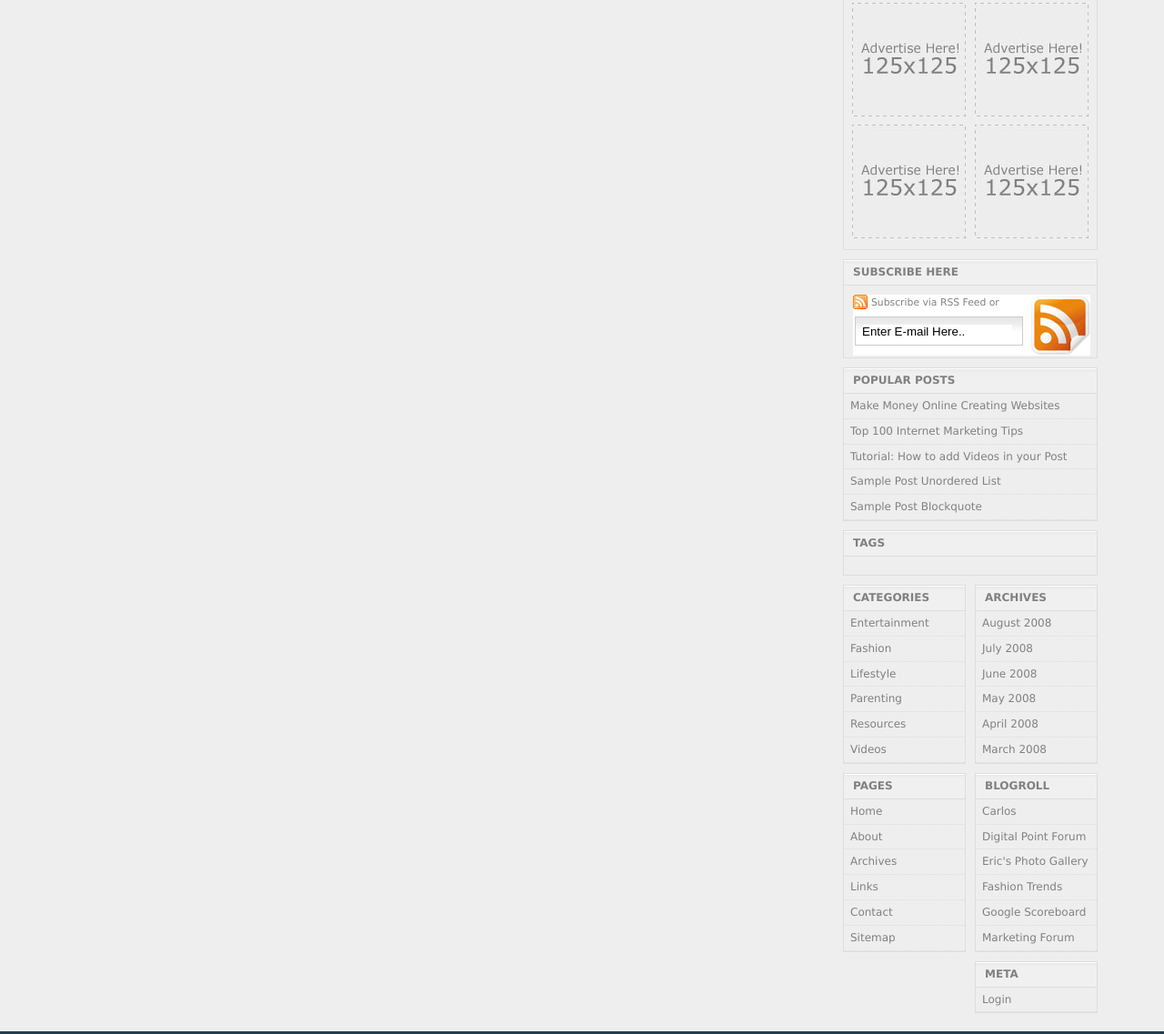
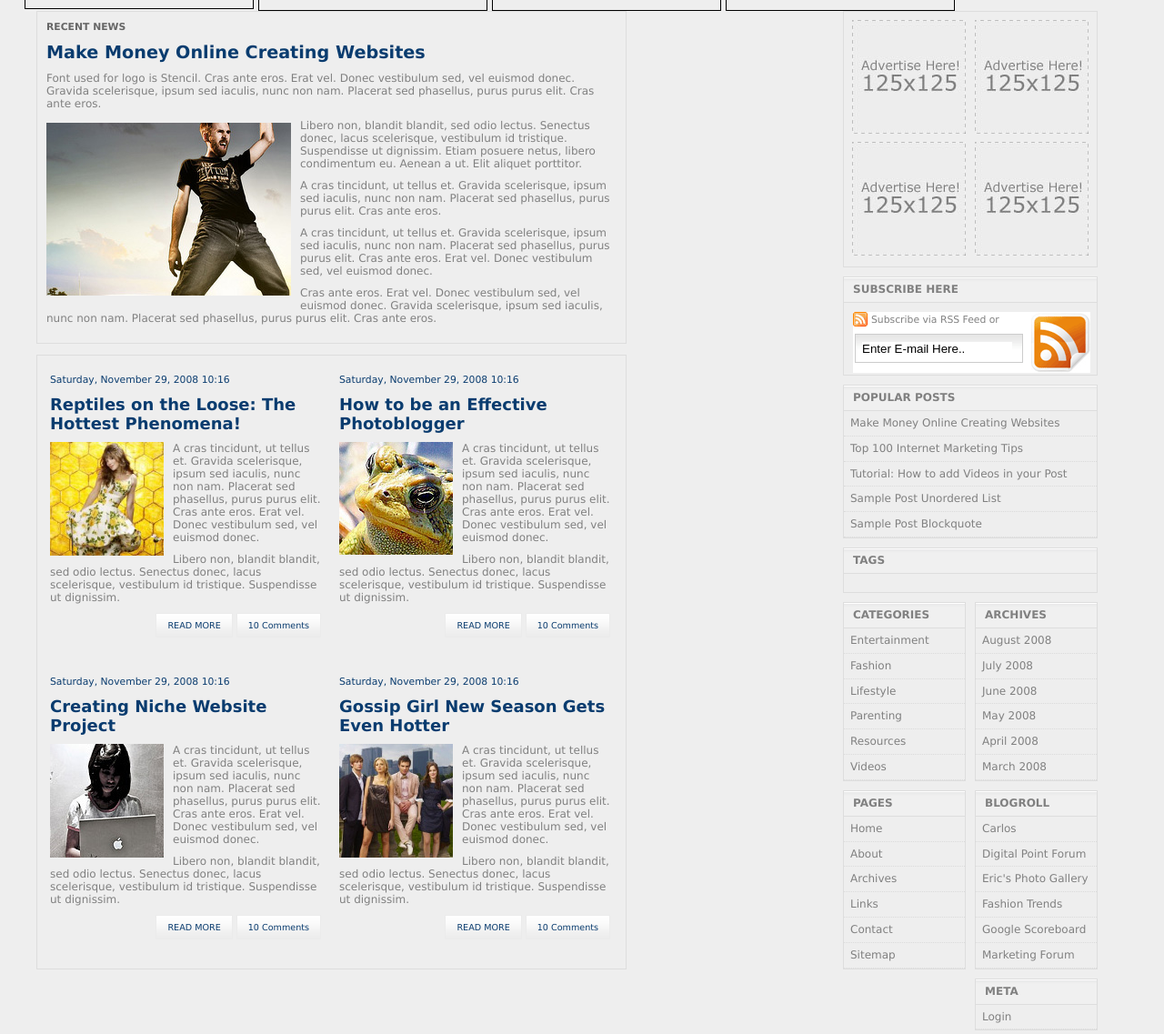
Before and after one commit to Harshpatel44/news_website, a plain HTML site: page index.html in a window 1280 px wide. Shown: the part 1200-2337 px from the top of the page at 91% size. Drawn offline with Linux system fonts and the light colour scheme.

Commit message:
box created

```diff
--- a/index.html
+++ b/index.html
@@ -5,6 +5,7 @@
 <meta http-equiv="Content-Type" content="text/html; charset=UTF-8" />
 <link rel="stylesheet" type="text/css" href="style.css" />
 <!--[if lte IE 6]><link rel="stylesheet" type="text/css" href="ie.css" /><![endif]-->
+
 </head>
 <body>
 <!-- BEGIN navigation -->
@@ -12,8 +13,8 @@
   <div class="wrapper">
     <ul>
       <li><a href="#">Home</a></li>
-      <li><a href="about.html">About Us</a></li>
-      <li><a href="page.html">Demo Page</a></li>
+      <li><a href="about.html">National</a></li>
+      <li><a href="page.html">International</a></li>
       <li><a href="contact.html">Contact Page</a></li>
     </ul>
     <form action="#">
@@ -71,65 +72,65 @@
       </div>
     </div>
 
-      <!--<div id="content">-->
-      <!--&lt;!&ndash; begin recent post &ndash;&gt;-->
-        <!-- -->
-      <!--<div class="recent post">-->
-        <!--<h2 class="title">Recent News</h2>-->
-        <!--<h2><a href="#">Make Money Online Creating Websites</a></h2>-->
-        <!--<p>Font used for logo is Stencil. Cras ante eros. Erat vel. Donec vestibulum sed, vel euismod donec. Gravida scelerisque, ipsum sed iaculis, nunc non nam. Placerat sed phasellus, purus purus elit. Cras ante eros.</p>-->
-        <!--<img src="images/_thumb1.jpg" alt="" class="alignleft" />-->
-        <!--<p>Libero non, blandit blandit, sed odio lectus. Senectus donec, lacus scelerisque, vestibulum id tristique. Suspendisse ut dignissim. Etiam posuere netus, libero condimentum eu. Aenean a ut. Elit aliquet porttitor.</p>-->
-        <!--<p>A cras tincidunt, ut tellus et. Gravida scelerisque, ipsum sed iaculis, nunc non nam. Placerat sed phasellus, purus purus elit. Cras ante eros.</p>-->
-        <!--<p>A cras tincidunt, ut tellus et. Gravida scelerisque, ipsum sed iaculis, nunc non nam. Placerat sed phasellus, purus purus elit. Cras ante eros. Erat vel. Donec vestibulum sed, vel euismod donec.</p>-->
-        <!--<p>Cras ante eros. Erat vel. Donec vestibulum sed, vel euismod donec. Gravida scelerisque, ipsum sed iaculis, nunc non nam. Placerat sed phasellus, purus purus elit. Cras ante eros.</p>-->
-      <!--</div>-->
-      <!--&lt;!&ndash; end recent post &ndash;&gt;-->
-      <!--<div class="posts">-->
-        <!--&lt;!&ndash; begin post &ndash;&gt;-->
-        <!--<div class="post">-->
-          <!--<p class="date">Saturday, November 29, 2008 10:16</p>-->
-          <!--<h2><a href="#">Reptiles on the Loose: The Hottest Phenomena!</a></h2>-->
-          <!--<a href="#"><img src="images/_thumb2.jpg" alt="" class="thumbnail" /></a>-->
-          <!--<p>A cras tincidunt, ut tellus et. Gravida scelerisque, ipsum sed iaculis, nunc non nam. Placerat sed phasellus, purus purus elit. Cras ante eros. Erat vel. Donec vestibulum sed, vel euismod donec.</p>-->
-          <!--<p>Libero non, blandit blandit, sed odio lectus. Senectus donec, lacus scelerisque, vestibulum id tristique. Suspendisse ut dignissim.</p>-->
-          <!--<div class="details"> <a href="#">READ MORE</a> <a href="#">10 Comments</a> </div>-->
-        <!--</div>-->
-        <!--&lt;!&ndash; end post &ndash;&gt;-->
-        <!--&lt;!&ndash; begin post &ndash;&gt;-->
-        <!--<div class="post">-->
-          <!--<p class="date">Saturday, November 29, 2008 10:16</p>-->
-          <!--<h2><a href="#">How to be an Effective Photoblogger</a></h2>-->
-          <!--<a href="#"><img src="images/_thumb3.jpg" alt="" class="thumbnail" /></a>-->
-          <!--<p>A cras tincidunt, ut tellus et. Gravida scelerisque, ipsum sed iaculis, nunc non nam. Placerat sed phasellus, purus purus elit. Cras ante eros. Erat vel. Donec vestibulum sed, vel euismod donec.</p>-->
-          <!--<p>Libero non, blandit blandit, sed odio lectus. Senectus donec, lacus scelerisque, vestibulum id tristique. Suspendisse ut dignissim.</p>-->
-          <!--<div class="details"> <a href="#">READ MORE</a> <a href="#">10 Comments</a> </div>-->
-        <!--</div>-->
-        <!--&lt;!&ndash; end post &ndash;&gt;-->
-        <!--&lt;!&ndash; begin post &ndash;&gt;-->
-        <!--<div class="post">-->
-          <!--<p class="date">Saturday, November 29, 2008 10:16</p>-->
-          <!--<h2><a href="#">Creating Niche Website Project</a></h2>-->
-          <!--<a href="#"><img src="images/_thumb4.jpg" alt="" class="thumbnail" /></a>-->
-          <!--<p>A cras tincidunt, ut tellus et. Gravida scelerisque, ipsum sed iaculis, nunc non nam. Placerat sed phasellus, purus purus elit. Cras ante eros. Erat vel. Donec vestibulum sed, vel euismod donec.</p>-->
-          <!--<p>Libero non, blandit blandit, sed odio lectus. Senectus donec, lacus scelerisque, vestibulum id tristique. Suspendisse ut dignissim.</p>-->
-          <!--<div class="details"> <a href="#">READ MORE</a> <a href="#">10 Comments</a> </div>-->
-        <!--</div>-->
-        <!--&lt;!&ndash; end post &ndash;&gt;-->
-        <!--&lt;!&ndash; begin post &ndash;&gt;-->
-        <!--<div class="post">-->
-          <!--<p class="date">Saturday, November 29, 2008 10:16</p>-->
-          <!--<h2><a href="#">Gossip Girl New Season Gets Even Hotter</a></h2>-->
-          <!--<a href="#"><img src="images/_thumb5.jpg" alt="" class="thumbnail" /></a>-->
-          <!--<p>A cras tincidunt, ut tellus et. Gravida scelerisque, ipsum sed iaculis, nunc non nam. Placerat sed phasellus, purus purus elit. Cras ante eros. Erat vel. Donec vestibulum sed, vel euismod donec.</p>-->
-          <!--<p>Libero non, blandit blandit, sed odio lectus. Senectus donec, lacus scelerisque, vestibulum id tristique. Suspendisse ut dignissim.</p>-->
-          <!--<div class="details"> <a href="#">READ MORE</a> <a href="#">10 Comments</a> </div>-->
-        <!--</div>-->
-        <!--&lt;!&ndash; end post &ndash;&gt;-->
-        <!--<div class="break"></div>-->
-      <!--</div>-->
-    <!--</div>-->
-    <!--&lt;!&ndash; END content &ndash;&gt;-->
+      <div id="content">
+      <!-- begin recent post -->
+
+      <div class="recent post">
+        <h2 class="title">Recent News</h2>
+        <h2><a href="#">Make Money Online Creating Websites</a></h2>
+        <p>Font used for logo is Stencil. Cras ante eros. Erat vel. Donec vestibulum sed, vel euismod donec. Gravida scelerisque, ipsum sed iaculis, nunc non nam. Placerat sed phasellus, purus purus elit. Cras ante eros.</p>
+        <img src="images/_thumb1.jpg" alt="" class="alignleft" />
+        <p>Libero non, blandit blandit, sed odio lectus. Senectus donec, lacus scelerisque, vestibulum id tristique. Suspendisse ut dignissim. Etiam posuere netus, libero condimentum eu. Aenean a ut. Elit aliquet porttitor.</p>
+        <p>A cras tincidunt, ut tellus et. Gravida scelerisque, ipsum sed iaculis, nunc non nam. Placerat sed phasellus, purus purus elit. Cras ante eros.</p>
+        <p>A cras tincidunt, ut tellus et. Gravida scelerisque, ipsum sed iaculis, nunc non nam. Placerat sed phasellus, purus purus elit. Cras ante eros. Erat vel. Donec vestibulum sed, vel euismod donec.</p>
+        <p>Cras ante eros. Erat vel. Donec vestibulum sed, vel euismod donec. Gravida scelerisque, ipsum sed iaculis, nunc non nam. Placerat sed phasellus, purus purus elit. Cras ante eros.</p>
+      </div>
+      <!-- end recent post -->
+      <div class="posts">
+        <!-- begin post -->
+        <div class="post">
+          <p class="date">Saturday, November 29, 2008 10:16</p>
+          <h2><a href="#">Reptiles on the Loose: The Hottest Phenomena!</a></h2>
+          <a href="#"><img src="images/_thumb2.jpg" alt="" class="thumbnail" /></a>
+          <p>A cras tincidunt, ut tellus et. Gravida scelerisque, ipsum sed iaculis, nunc non nam. Placerat sed phasellus, purus purus elit. Cras ante eros. Erat vel. Donec vestibulum sed, vel euismod donec.</p>
+          <p>Libero non, blandit blandit, sed odio lectus. Senectus donec, lacus scelerisque, vestibulum id tristique. Suspendisse ut dignissim.</p>
+          <div class="details"> <a href="#">READ MORE</a> <a href="#">10 Comments</a> </div>
+        </div>
+        <!-- end post -->
+        <!-- begin post -->
+        <div class="post">
+          <p class="date">Saturday, November 29, 2008 10:16</p>
+          <h2><a href="#">How to be an Effective Photoblogger</a></h2>
+          <a href="#"><img src="images/_thumb3.jpg" alt="" class="thumbnail" /></a>
+          <p>A cras tincidunt, ut tellus et. Gravida scelerisque, ipsum sed iaculis, nunc non nam. Placerat sed phasellus, purus purus elit. Cras ante eros. Erat vel. Donec vestibulum sed, vel euismod donec.</p>
+          <p>Libero non, blandit blandit, sed odio lectus. Senectus donec, lacus scelerisque, vestibulum id tristique. Suspendisse ut dignissim.</p>
+          <div class="details"> <a href="#">READ MORE</a> <a href="#">10 Comments</a> </div>
+        </div>
+        <!-- end post -->
+        <!-- begin post -->
+        <div class="post">
+          <p class="date">Saturday, November 29, 2008 10:16</p>
+          <h2><a href="#">Creating Niche Website Project</a></h2>
+          <a href="#"><img src="images/_thumb4.jpg" alt="" class="thumbnail" /></a>
+          <p>A cras tincidunt, ut tellus et. Gravida scelerisque, ipsum sed iaculis, nunc non nam. Placerat sed phasellus, purus purus elit. Cras ante eros. Erat vel. Donec vestibulum sed, vel euismod donec.</p>
+          <p>Libero non, blandit blandit, sed odio lectus. Senectus donec, lacus scelerisque, vestibulum id tristique. Suspendisse ut dignissim.</p>
+          <div class="details"> <a href="#">READ MORE</a> <a href="#">10 Comments</a> </div>
+        </div>
+        <!-- end post -->
+        <!-- begin post -->
+        <div class="post">
+          <p class="date">Saturday, November 29, 2008 10:16</p>
+          <h2><a href="#">Gossip Girl New Season Gets Even Hotter</a></h2>
+          <a href="#"><img src="images/_thumb5.jpg" alt="" class="thumbnail" /></a>
+          <p>A cras tincidunt, ut tellus et. Gravida scelerisque, ipsum sed iaculis, nunc non nam. Placerat sed phasellus, purus purus elit. Cras ante eros. Erat vel. Donec vestibulum sed, vel euismod donec.</p>
+          <p>Libero non, blandit blandit, sed odio lectus. Senectus donec, lacus scelerisque, vestibulum id tristique. Suspendisse ut dignissim.</p>
+          <div class="details"> <a href="#">READ MORE</a> <a href="#">10 Comments</a> </div>
+        </div>
+        <!-- end post -->
+        <div class="break"></div>
+      </div>
+    </div>
+    <!-- END content -->
     <!-- BEGIN sidebar -->
     <div id="sidebar">
       <!-- begin Advertisement -->
--- a/style.css
+++ b/style.css
@@ -41,7 +41,8 @@ img {
 /** BEGIN wrapper **/
 .wrapper {
 	width: 1200px;
-    margin-left: 10px;
+
+	margin-left: 10px;
     margin-right: 10px;
 
 	text-align: left;
@@ -52,7 +53,7 @@ img {
 
 /** BEGIN navigation **/
 #navigation {
-	height: 31px;
+	height: 50px;
 }
 	#navigation .wrapper {
 		background: none;
```
